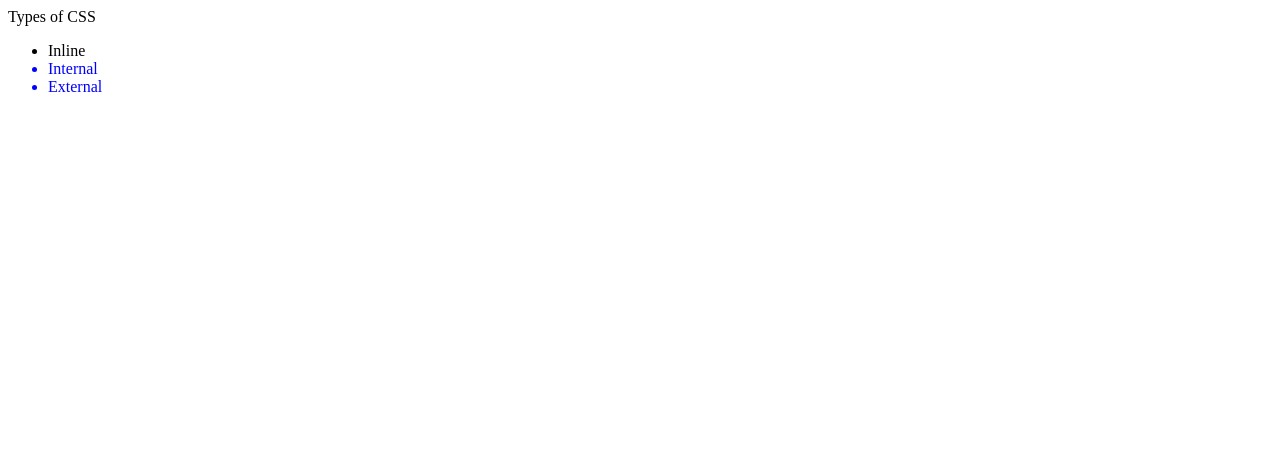
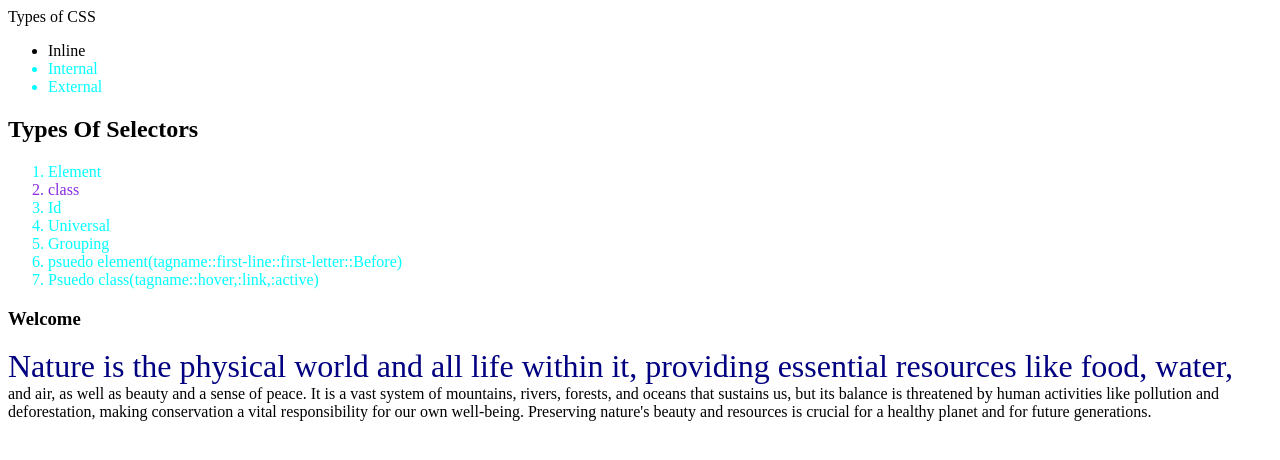
Before and after one commit to Shivanikarnati23/css, a plain HTML site: page index.html in a window 1280 px wide. Drawn offline with Linux system fonts and the light colour scheme.

Commit message:
merge style

```diff
--- a/index.html
+++ b/index.html
@@ -10,6 +10,7 @@
             color: blue;
         }
     </style>
+    <link rel="stylesheet" href="style.css">
 </head>
 
 <body>
@@ -19,6 +20,19 @@
         <li>Internal</li>
         <li>External</li>
     </ul>
+    <h2>Types Of Selectors</h2>
+    <ol>
+        <li>Element</li>
+        <li class="demo1">class</li>
+        <li>Id</li>
+        <li>Universal</li>
+        <li>Grouping</li>
+        <li>psuedo element(tagname::first-line::first-letter::Before)</li>
+        <li>Psuedo class(tagname::hover,:link,:active)</li>
+    </ol>
+    <h3>Welcome</h3>
+    <p>Nature is the physical world and all life within it, providing essential resources like food, water, and air, as well as beauty and a sense of peace. It is a vast system of mountains, rivers, forests, and oceans that sustains us, but its balance is
+        threatened by human activities like pollution and deforestation, making conservation a vital responsibility for our own well-being. Preserving nature's beauty and resources is crucial for a healthy planet and for future generations.</p>
 </body>
 
 </html>
--- a/style.css
+++ b/style.css
@@ -0,0 +1,17 @@
+li {
+    color: aqua;
+}
+
+.demo1 {
+    color: blueviolet;
+}
+
+p:hover {
+    color: blue;
+}
+
+p::first-line,
+p::first-letter {
+    color: navy;
+    font-size: 32px;
+}
```
